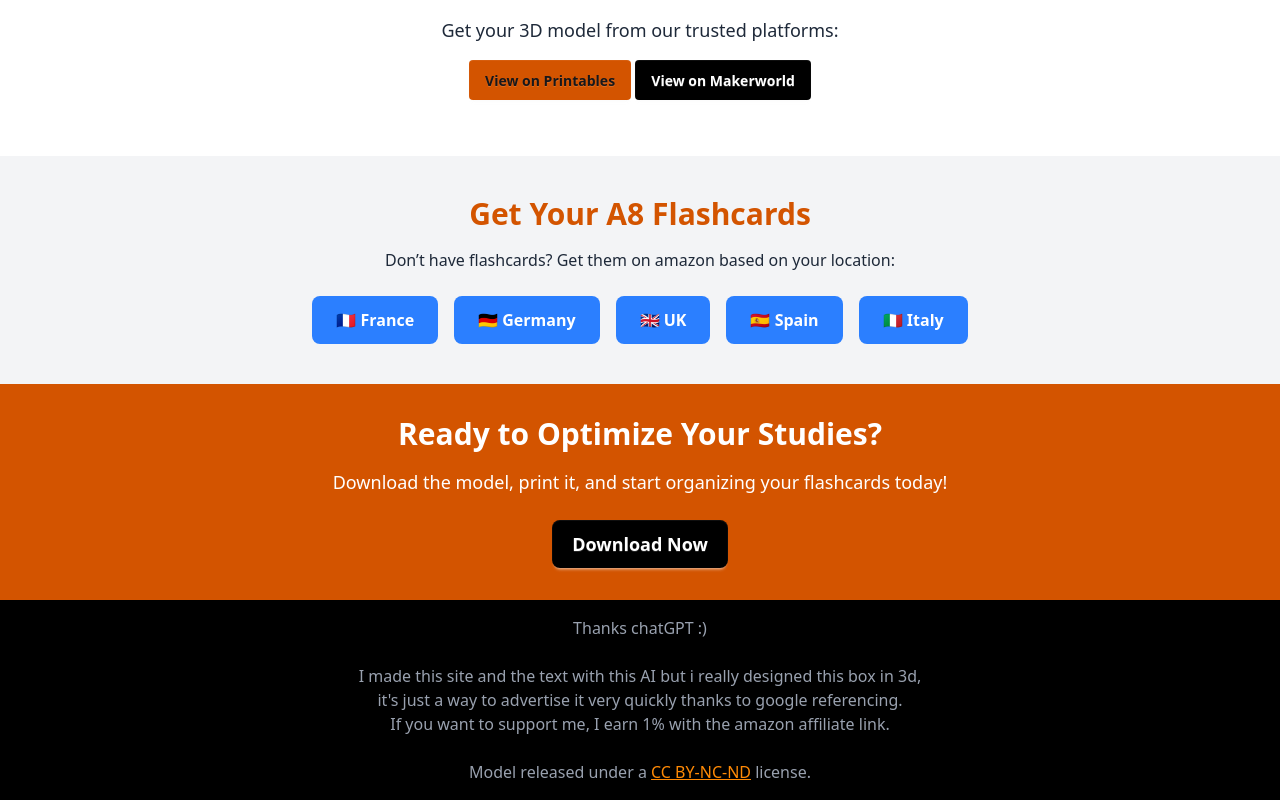
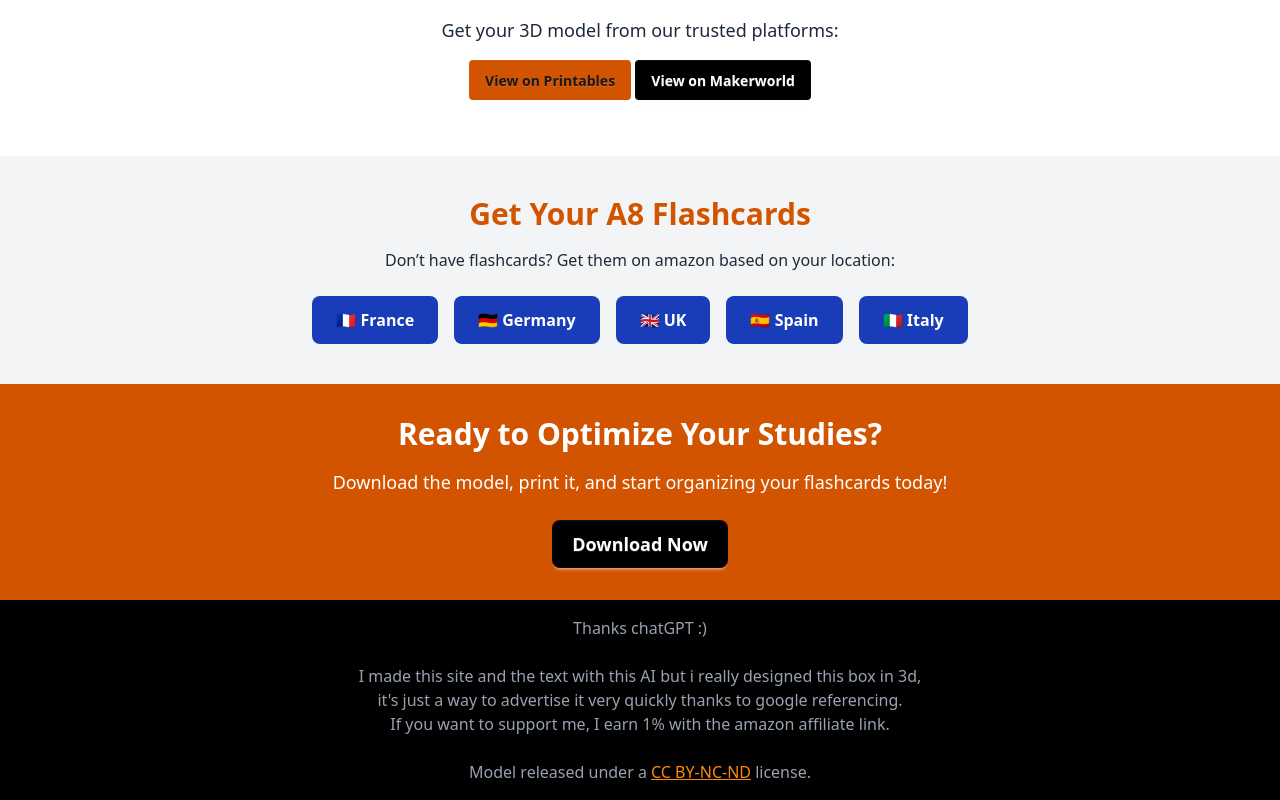
Before and after one commit to samuelaligator/flashcard_box_website, a plain HTML site: page index.html in a window 1280 px wide. Shown: the part 3294-4094 px from the top of the page. Drawn offline with Linux system fonts and the light colour scheme.

Commit message:
accecibility

```diff
--- a/index.html
+++ b/index.html
@@ -58,7 +58,7 @@
             </li>
             <li>
                 <strong>A8 Flashcard Compatibility:</strong> Designed to perfectly fit standard A8 flashcards (52 × 74 mm).
-                <a href="#download" class="accent-orange underline">Buy A8 Flashcards</a>
+                <a href="#download" class="accent-orange text-lg underline">Buy A8 Flashcards</a>
             </li>
         </ul>
         <p class="text-lg">
@@ -218,11 +218,11 @@
     <h2 class="text-3xl font-semibold accent-orange">Get Your A8 Flashcards</h2>
     <p class="mt-4">Don’t have flashcards? Get them on amazon based on your location:</p>
     <div class="mt-6 flex flex-wrap justify-center gap-4">
-        <a href="https://amzn.to/4k2fBfL" class="px-6 py-3 bg-blue-500 rounded-lg text-white font-bold hover:bg-blue-600 transition">🇫🇷 France</a>
-        <a href="https://amzn.to/4k6vjGx" class="px-6 py-3 bg-blue-500 rounded-lg text-white font-bold hover:bg-blue-600 transition">🇩🇪 Germany</a>
-        <a href="https://amzn.to/3QoYvew" class="px-6 py-3 bg-blue-500 rounded-lg text-white font-bold hover:bg-blue-600 transition">🇬🇧 UK</a>
-        <a href="https://amzn.to/4hA6S2J" class="px-6 py-3 bg-blue-500 rounded-lg text-white font-bold hover:bg-blue-600 transition">🇪🇸 Spain</a>
-        <a href="https://amzn.to/4k1Dkg3" class="px-6 py-3 bg-blue-500 rounded-lg text-white font-bold hover:bg-blue-600 transition">🇮🇹 Italy</a>
+        <a href="https://amzn.to/4k2fBfL" class="px-6 py-3 bg-blue-800 rounded-lg text-white font-bold hover:bg-blue-600 transition">🇫🇷 France</a>
+        <a href="https://amzn.to/4k6vjGx" class="px-6 py-3 bg-blue-800 rounded-lg text-white font-bold hover:bg-blue-600 transition">🇩🇪 Germany</a>
+        <a href="https://amzn.to/3QoYvew" class="px-6 py-3 bg-blue-800 rounded-lg text-white font-bold hover:bg-blue-600 transition">🇬🇧 UK</a>
+        <a href="https://amzn.to/4hA6S2J" class="px-6 py-3 bg-blue-800 rounded-lg text-white font-bold hover:bg-blue-600 transition">🇪🇸 Spain</a>
+        <a href="https://amzn.to/4k1Dkg3" class="px-6 py-3 bg-blue-800 rounded-lg text-white font-bold hover:bg-blue-600 transition">🇮🇹 Italy</a>
     </div>
 </section>
 
```
Also changed, not shown: src/output.css.
